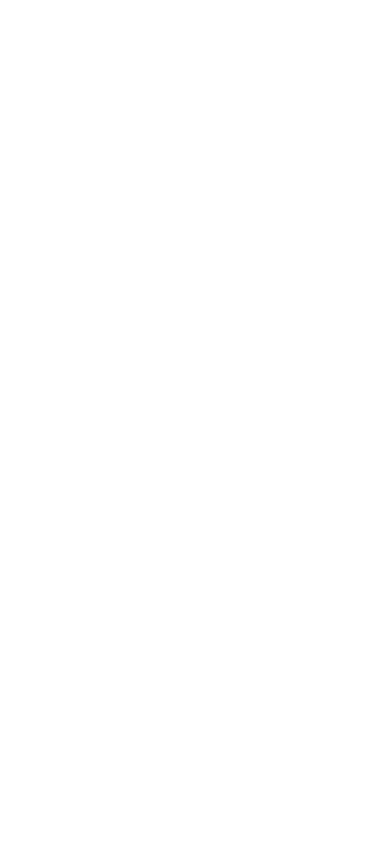
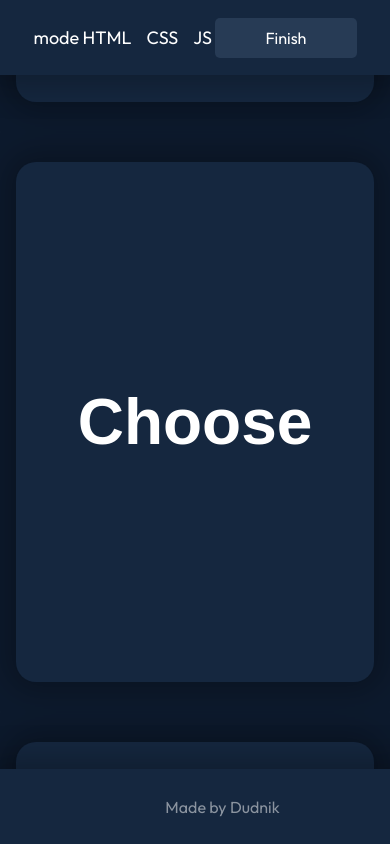
Before and after one commit to Kdudnik/interview-app, a plain HTML site: page index.html in a window 390 px wide. Drawn offline with Linux system fonts and the light colour scheme.

Commit message:
Add html, css page  - Add fonts and fonts.css  - Add variables.css  - Is responsive

```diff
--- /dev/null
+++ b/fonts.css
@@ -0,0 +1,11 @@
+@font-face {
+    font-family: 'Outfit';
+    src: url(./fonts/Outfit-Bold.ttf);
+    font-weight: 600;
+}
+
+@font-face {
+    font-family: 'Outfit';
+    src: url(./fonts/Outfit-Regular.ttf);
+    font-weight: 300;
+}
--- a/index.html
+++ b/index.html
@@ -1,5 +1,6 @@
 <!DOCTYPE html>
 <html lang="en">
+
 <head>
     <meta charset="UTF-8">
     <meta http-equiv="X-UA-Compatible" content="IE=edge">
@@ -7,7 +8,39 @@
     <title>Interview</title>
     <link rel="stylesheet" href="./style.css">
 </head>
+
 <body>
+    <header>
+        <div class="container">
+            <nav>
+                <div class="mode"><a href="#">mode</a></div>
+                <ul class="navbar topics">
+                    <li class="navbar__topic" data-topic="html"><a href="#">HTML</a></li>
+                    <li class="navbar__topic" data-topic="css"><a href="#">CSS</a></li>
+                    <li class="navbar__topic" data-topic="js"><a href="#">JS</a></li>
+                </ul>
+                <button class="navbar-btn">Finish</button>
+            </nav>
+        </div>
+    </header>
+    <main>
+        <div class="container">
+            <div class="cards">
+                <div class="card">
+                    <button class="choose-btn">Choose</button>
+                </div>
+                <div class="card">
+                    <button class="choose-btn">Choose</button>
+                </div>
+                <div class="card">
+                    <button class="choose-btn">Choose</button>
+                </div>
+            </div>
+        </div>
+    </main>
+    <footer>
+        <a href="https://github.com/Kdudnik">Made by Dudnik</a>
+    </footer>
+</body>
 
-</body>
 </html>
--- a/style.css
+++ b/style.css
@@ -0,0 +1,169 @@
+@import url(./fonts.css);
+@import url(./variables.css);
+
+body {
+    margin: 0;
+    padding: 0;
+    background-color: var(--dark-blue);
+    font-family: 'Outfit';
+    padding: 75px 0;
+    height: calc(100vh - 150px);
+    display: flex;
+    align-items: center;
+    overflow: hidden;
+}
+
+a {
+    text-decoration: none;
+    color: inherit;
+}
+
+ul {
+    list-style: none;
+    margin: 0;
+    padding: 0;
+}
+
+.container {
+    max-width: var(--max-page-width);
+    margin: 0 auto;
+    padding: 0 16px;
+    position: relative;
+    flex-grow: 1;
+}
+
+header,
+footer {
+    position: fixed; /* можно сделать без фиксед */
+    width: 100%;
+    background-color: var(--light-blue);
+    box-shadow: 0 0 30px 10px rgb(0 0 0 / 25%);
+    left: 0;
+    z-index: 1;
+}
+
+header {
+    top: 0;
+    font-size: 18px;
+}
+
+footer {
+    bottom: 0;
+    padding: 27.5px;
+}
+
+nav {
+    padding: 17.5px;
+    display: flex;
+    justify-content: space-between;
+    align-items: center;
+    font-size: 1em;
+    color: var(--white);
+}
+
+.navbar.topics {
+    display: flex;
+    gap: 15px;
+}
+
+.navbar__topic {
+    transition: var(--main-duration);
+}
+
+.navbar__topic:hover {
+    color: #75C9C9;
+}
+
+.navbar-btn {
+    border: 0;
+    background-color: var(--blue);
+    color: var(--white);
+    font-family: 'Outfit';
+    border-radius: 5px;
+    font-size: .9em;
+    padding: 10px 50px;
+    cursor: pointer;
+    transition: var(--main-duration);
+}
+
+.navbar-btn:hover {
+    background-color: #75C9C9;
+}
+
+main {
+    overflow: auto;
+    height: 100%;
+    width: 100%;
+    display: flex;
+    align-items: center;
+}
+
+.cards {
+    display: flex;
+    flex-wrap: wrap;
+    justify-content: center;
+    gap: 60px;
+    padding: 30px 0;
+}
+
+.card {
+    min-height: 520px;
+    background-color: var(--light-blue);
+    border-radius: 20px;
+    box-shadow: 0 0 30px 10px rgb(0 0 0 / 25%);
+    color: hsl(215, 51%, 70%);
+    font-size: 18px;
+    font-weight: 300;
+    display: flex;
+    justify-content: center;
+    align-items: center;
+    flex-basis: 400px;
+    cursor: pointer;
+    transition: var(--main-duration);
+}
+
+.card:hover {
+    transform: scale(1.1);
+}
+
+.choose-btn {
+    color: var(--white);
+    border: 0;
+    font-size: 64px;
+    font-weight: 700;
+    background: none;
+    cursor: pointer;
+}
+
+footer {
+    color: var(--white);
+    display: flex;
+    justify-content: center;
+    align-items: center;
+}
+
+footer > * {
+    opacity: .5;
+    transition: var(--main-duration);
+}
+
+footer > *:hover {
+    text-decoration: underline;
+}
+
+@media screen and (min-width: 991px) {
+    header {
+        font-size: 22px;
+    }
+
+    .cards {
+        flex-wrap: nowrap;
+        align-items: center;
+        justify-content: space-between;
+    }
+
+    .card {
+        flex-basis: auto;
+        flex-grow: 1;
+    }
+}
--- /dev/null
+++ b/variables.css
@@ -0,0 +1,10 @@
+:root {
+    --white: #fff;
+    --black: #000;
+    --dark-blue: #0D1A2D;
+    --blue: #273B55;
+    --light-blue: #15273F;
+
+    --max-page-width: 1200px;
+    --main-duration: .3s;
+}
```
Also changed, not shown: todo.md (+6 -4 lines), fonts/Outfit-Bold.ttf (added), fonts/Outfit-Regular.ttf (added).
